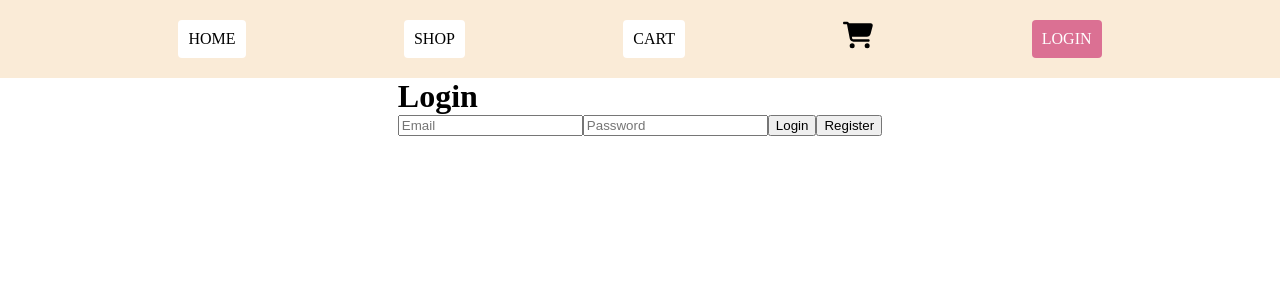
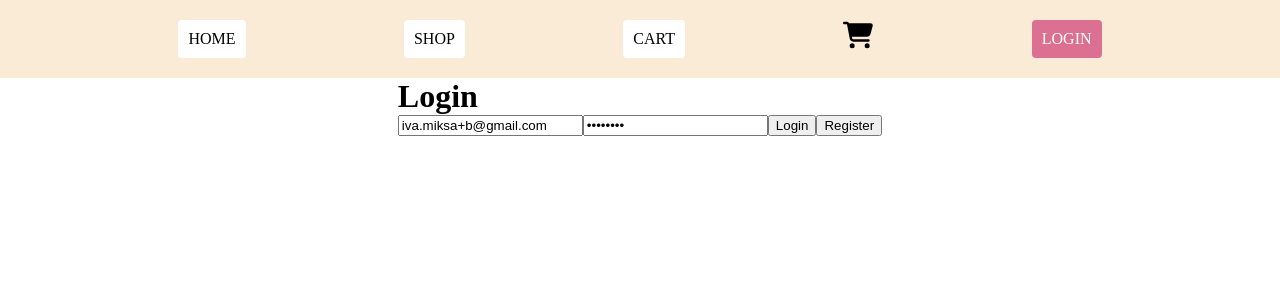
Before and after one commit to IvaMiksa/online-shop, a React (Vite) app in the folder frontend/: page /login in a window 1280 px wide. Shown: the top 300 px of the page. Built offline with nearby package versions, Linux system fonts and the light colour scheme.

Commit message:
LoginPage added

```diff
--- a/frontend/src/pages/registration/LoginPage.jsx
+++ b/frontend/src/pages/registration/LoginPage.jsx
@@ -1,7 +1,39 @@
 import { useNavigate } from "react-router-dom";
+import { useState } from "react";
+import { AxiosMotion } from "../../axios/axios";
+import {loginUser} from "../../store/userSlice";
+import { useDispatch } from "react-redux";
 
 const LoginPage = () => {
   const navigate = useNavigate();
+  const dispatch = useDispatch();
+
+
+   const [email, setEmail] = useState("iva.miksa+b@gmail.com");
+   const [password, setPassword] = useState("Test123!");
+
+
+   const handleSubmit = async (e) => {
+     e.preventDefault();
+
+     try {
+       const response = await AxiosMotion.post("/auth/token/", {
+         email: email,
+         password: password,
+       });
+       const accessToken = response.data.access;
+       //console.log(accessToken);
+       dispatch(loginUser(accessToken));
+
+       // Saving token in LS after login
+       localStorage.setItem("accessToken", accessToken);
+
+       const from = location.state?.from || { pathname: "/" };
+       navigate(from);
+     } catch (error) {
+       console.log(error);
+     }
+   };
 
   //Navigate to /register
   const handleRegister = () => {
@@ -12,10 +44,10 @@ const LoginPage = () => {
   };
   return (
     <div className="login">
-      <form>
+      <form onSubmit={handleSubmit}>
         <h1>Login</h1>
-        <input type="email" placeholder="Email" required />
-        <input type="password" placeholder="Password" required />
+        <input type="email" placeholder="Email" required value={email} onChange={(e) => setEmail(e.target.value)}/>
+        <input type="password" placeholder="Password" required value={password} onChange={(e) => setPassword(e.target.value)}/>
         <button type="submit">Login</button>
         <button onClick={handleRegister}>Register</button>
       </form>
```
